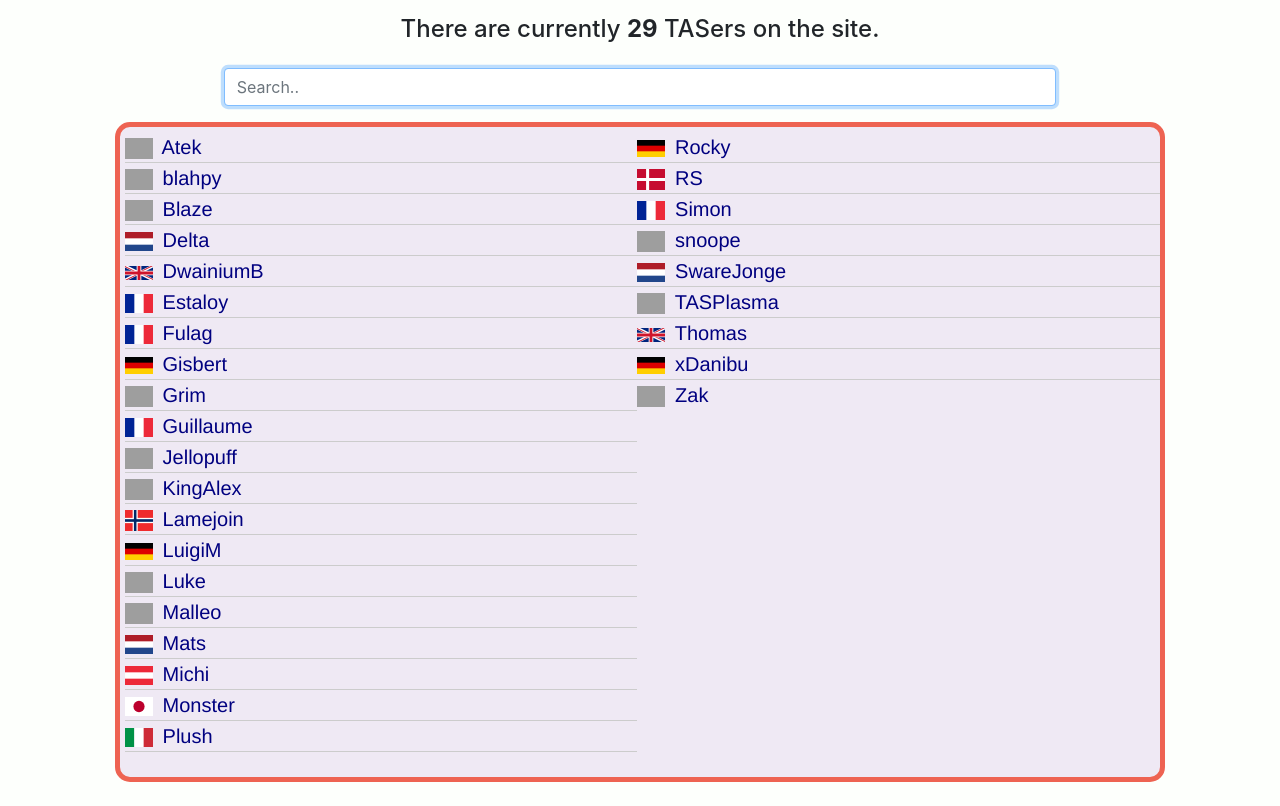
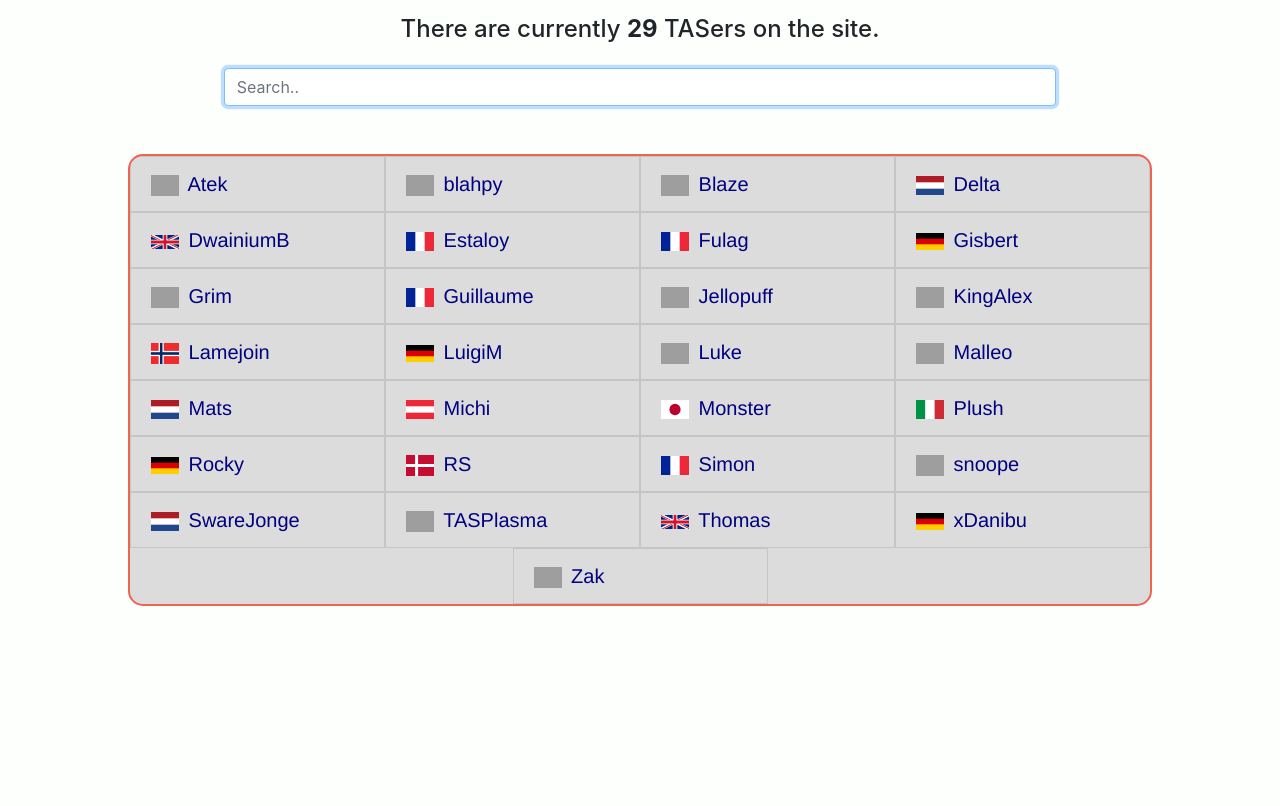
Before and after one commit to boumi21/mkwtas-website, a PHP site: page /listPlayers.php in a window 1280 px wide. Shown: the part 59-865 px from the top of the page. After the commit the page ends 665 px from the top, so only its background shows below. Run offline with PHP 8.4, Linux system fonts and the light colour scheme; data comes from the database, SQL or seed files in the repository; data that the repository does not hold is empty; grey boxes are pictures that could not be loaded.

Commit message:
Rework listPlayers list

```diff
--- a/css/styles.css
+++ b/css/styles.css
@@ -487,27 +487,22 @@ caption {
 /* LIST PLAYERS PAGE */
 
 .list-players {
-  height: 660px;
-  width: 1050px;
-  display: flex;
-  flex-direction: column;
-  flex-wrap: wrap;
-  padding-bottom: 15px;
-  padding-top: 5px;
-  padding-left: 5px;
+  width: 80%;
+  justify-content: center;
   list-style-type: none;
   margin: auto;
-  border-width: 5px;
-  border-style: solid;
-  border-color: #ee6352;
+  overflow: hidden;
+  border: 2px solid #ee6352;
   border-radius: 15px;
-  background: #efe9f4;
+  background: #dcdcdc;
 }
 
 .list-players-li {
   font-family: Helvetica, Verdana, sans-serif;
   font-size: 20px;
-  border-bottom: 1px solid #ccc;
+  min-width: 200px;
+  padding: .75rem 1.25rem;
+  border : 1.5px solid rgba(41, 38, 38, 0.125);
 
   -webkit-transition: font-size 0.3s ease, background-color 0.3s ease;
   -moz-transition: font-size 0.3s ease, background-color 0.3s ease;
@@ -516,18 +511,12 @@ caption {
   transition: font-size 0.3s ease, background-color 0.3s ease;
 }
 
-.list-players-li:last-child {
-  border: none;
-}
-
-.list-players-li a {
+.list-players a {
   text-decoration: none;
   color: #000080;
-  width: 200px;
 }
 
 .list-players-li:hover {
-  font-size: 25px;
   background: #f6f6f6;
 }
 
@@ -615,12 +604,6 @@ caption {
   caption {
     font-size: 1rem;
   }
-
-  .list-players {
-    display: block;
-    width: 300px;
-    height: auto;
-  }
 }
 
 
--- a/js/scriptListPLayers.js
+++ b/js/scriptListPLayers.js
@@ -10,8 +10,33 @@ $(function () {
 function searchPlayers() {
     $("#input_searchPlayer").on("keyup", function () {
         var value = $(this).val().toLowerCase();
-        $("#listPlayers li").filter(function () {
+        $("#listPlayers a").filter(function () {
             $(this).toggle($(this).text().toLowerCase().indexOf(value) > -1);
         });
+
+        if ($("#listPlayers_noResult").length !== 0){
+            $("#listPlayers_noResult").remove();
+        }
+        if (areAllChidrenHidden($("#listPlayers"))){
+            $("#listPlayers").append("<span id='listPlayers_noResult'>No result</span>");
+        }
     });
 }
+
+
+// Verify if all children are hidden for a given element
+function areAllChidrenHidden(element){
+    all_are_hidden = true;
+    element.children().each(function(){
+        if($(this).css('display') !== 'none')
+        {
+            all_are_hidden = false;
+            return false;
+        }
+    });
+    if (all_are_hidden) {
+        return true;
+    } else {
+        return false;
+    }
+}
--- a/views/listPlayers.php
+++ b/views/listPlayers.php
@@ -33,22 +33,22 @@ include PHP_INCLUDES . 'imports_js.php';
             <input class="form-control mx-auto w-75" id="input_searchPlayer" type="text" placeholder="Search.." autofocus>
         </div>
 
-        <section class="mx-auto list-container">
-            <ul id="listPlayers" class="list-group list-players">
+            <ul id="listPlayers" class="list-group list-players d-flex flex-row flex-wrap mt-5">
                 <?php
                 $getAllPlayers->execute();
                 while ($data = $getAllPlayers->fetch()) {
                 ?>
+                <?php echo "<a class='w-25' href=player.php?name=" . str_replace(' ', '_', $data['name_player']) . ">"; ?>
                     <li class="list-players-li">
                         <?php echo "<img class='mr-1' src='assets/country-flags/svg/" . strtolower($data['country']) . ".svg' width='28px' >"; ?>
-                        <?php echo "<a href=player.php?name=" . str_replace(' ', '_', $data['name_player']) . ">" . $data['name_player'] . "</a>" ?>
+                        <?php echo $data['name_player'] ?>
                     </li>
+                </a>
                 <?php
                 }
                 $getAllPlayers->closeCursor();
                 ?>
             </ul>
-        </section>
     </div>
 </body>
 
```
